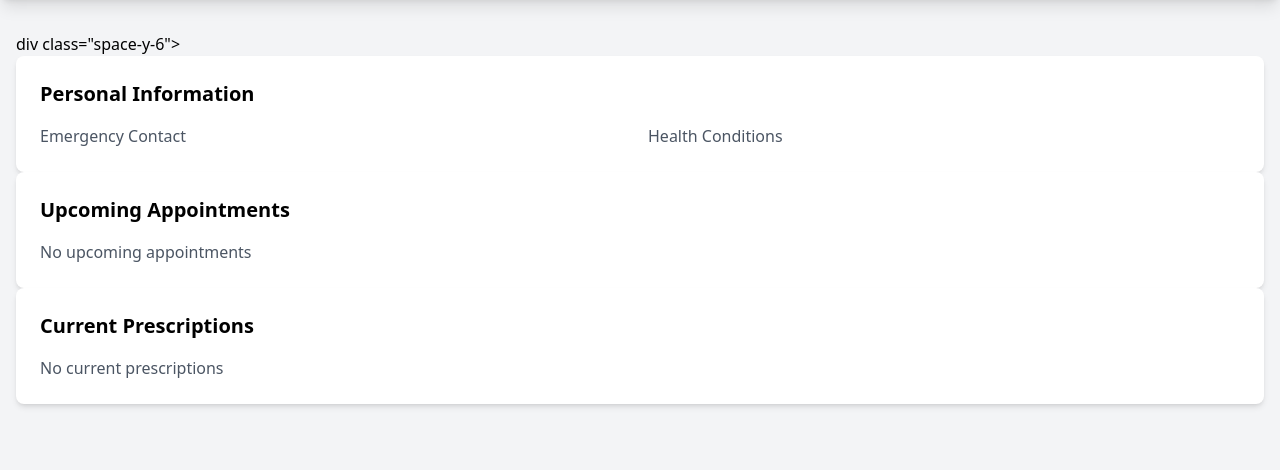
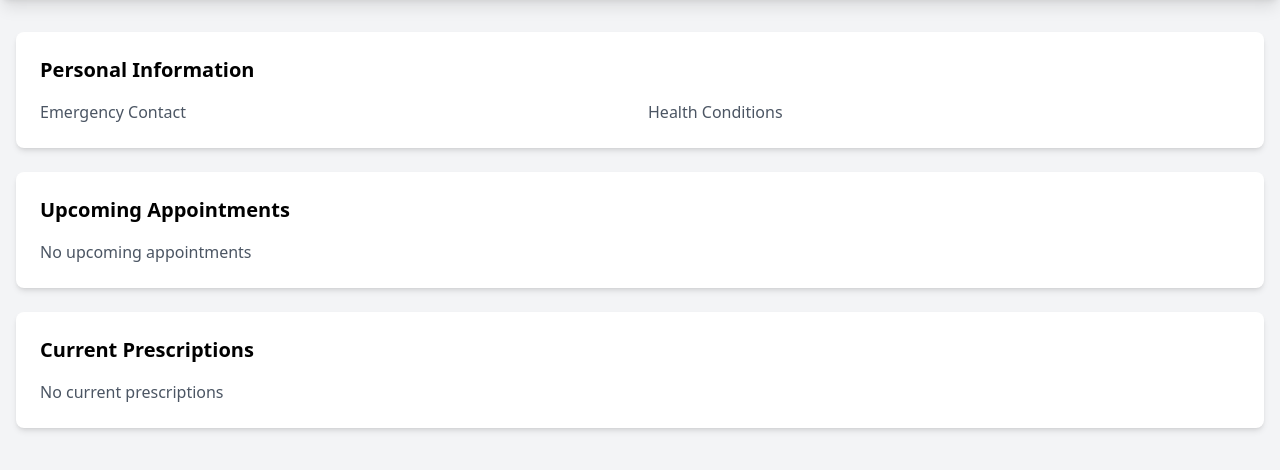
Before and after one commit to Eng-Infernus/Health-moniter-system, a Django app: template templates/patient_dashboard.html in a window 1280 px wide. Shown: the part 64-534 px from the top of the page. Run offline with Django 5.2, Linux system fonts and the light colour scheme; the template is opened without the code that fills it: values that come from a table or form of the project are taken from there, others are empty; data comes from the database, SQL or seed files in the repository; some libraries are stand-ins or nearby versions.

Commit message:
first week

```diff
--- a/templates/patient_dashboard.html
+++ b/templates/patient_dashboard.html
@@ -2,7 +2,7 @@
 {% extends 'base.html' %}
 
 {% block content %}
-div class="space-y-6">
+<div class="space-y-6">
     <!-- Patient Info -->
     <div class="bg-white rounded-lg shadow-md p-6">
         <h2 class="text-xl font-bold mb-4">Personal Information</h2>
```
